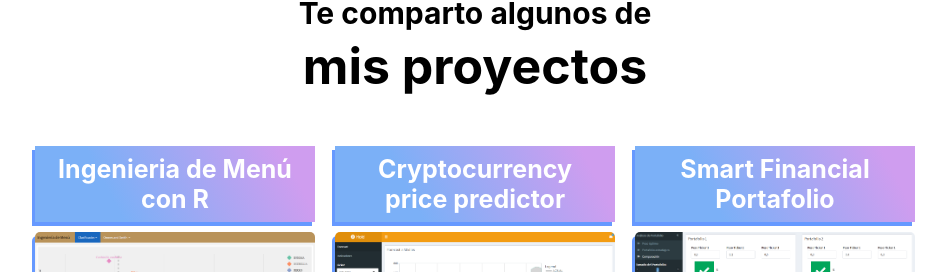
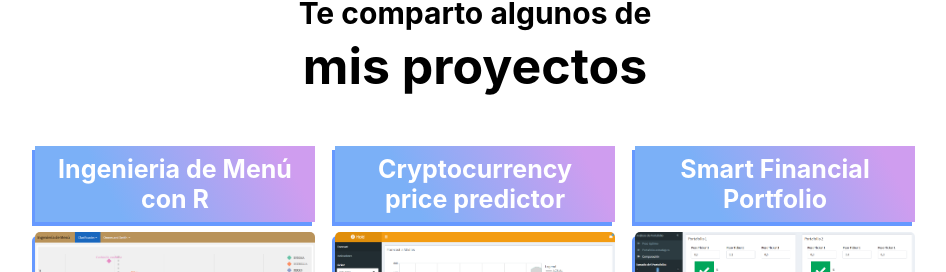
Before and after one commit to leo-cerv/leo-cerv.github.io, a React (Create React App) app: page / in a window 1280 px wide. Shown: the part 810-1082 px from the top of the page, without its empty margins (165-1111 px from the left). Built offline with nearby package versions, Linux system fonts and the light colour scheme.

Commit message:
Update ProjectsData.js

```diff
--- a/src/components/Projects/ProjectsData.js
+++ b/src/components/Projects/ProjectsData.js
@@ -48,7 +48,7 @@ export const projectsPortfolio = [
     website: "https://restodata.shinyapps.io/CrypoDash/"
   },
   {
-    title: "Smart Financial Portafolio",
+    title: "Smart Financial Portfolio",
     image: portfoliodash,
     techs: [
       { name: "R", src: rlogo },
```
